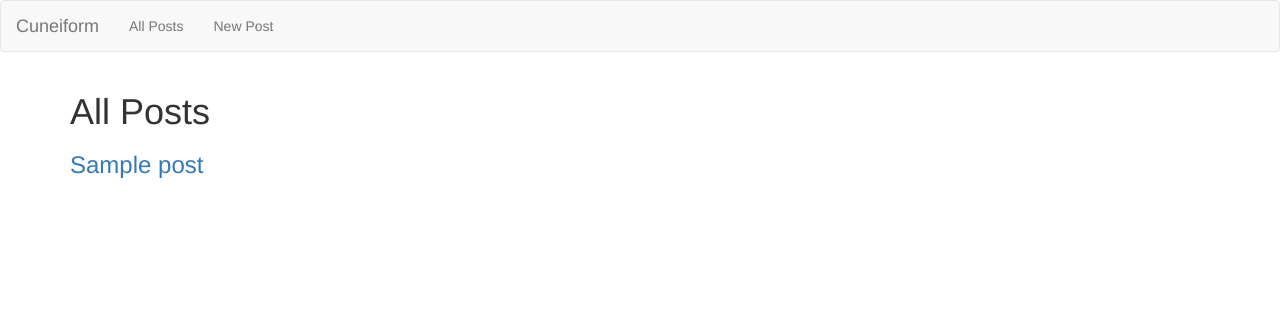
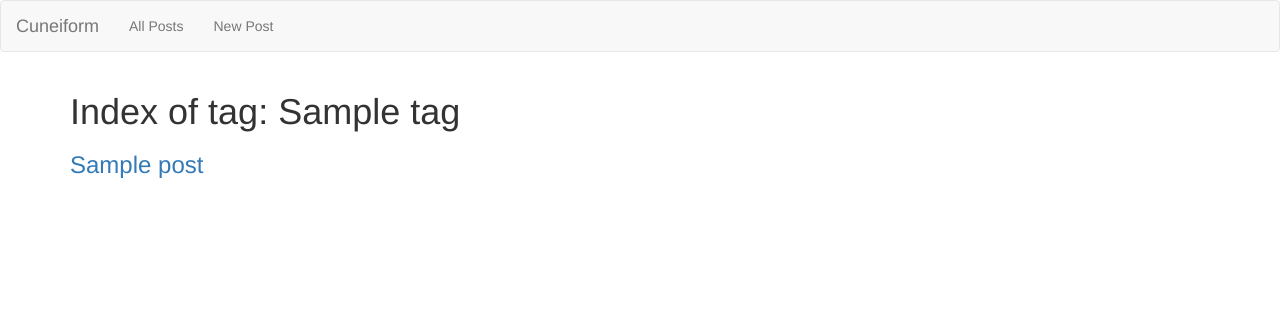
Before and after one commit to nervouna/Cuneiform, a Flask app: template templates/index.html in a window 1280 px wide. Shown: the top 312 px of the page. Run offline with Flask 2, Linux system fonts and the light colour scheme; the template is opened without the code that fills it: most values are stand-ins (such as "Sample title", 1, 10 or a date in 2020); some libraries are stand-ins or nearby versions.

Commit message:
feat(tags): tag index

```diff
--- a/app.py
+++ b/app.py
@@ -14,14 +14,16 @@ from markdown import markdown
 from leancloud import Engine
 from leancloud import LeanEngineError
 
+from leancloud import LeanCloudError
+
 from models import User
 from models import Attachment
 
-from utils import get_post_list
-from utils import has_more_posts
+from utils import get_posts
 from utils import get_single_post
 from utils import create_new_post
 from utils import parse_tag_names
+from utils import get_tag_by_name
 from utils import set_tag_by_name
 from utils import map_tags_to_post
 from utils import get_tags_by_post
@@ -36,12 +38,16 @@ engine = Engine(app)
 
 @app.route('/')
 def index(post_per_page=10):
+    current_page = 1
     if 'page' in request.args.keys():
-        current_page = int(request.args['page'])
-    else:
-        current_page = 1
-    posts, post_count = get_post_list(post_per_page, current_page)
-    more = has_more_posts(current_page, post_count, post_per_page)
+        current_page = int(request.args.get('page'))
+    try:
+        posts, more = get_posts(post_per_page, current_page)
+    except LeanCloudError as e:
+        if e.code == 101:
+            posts, more = None, False
+        else:
+            raise e
     return render_template('index.html', posts=posts, more=more, page=current_page)
 
 
@@ -84,6 +90,23 @@ def show_post(post_id):
     return render_template('single-post.html', post=post, tags=tags)
 
 
+@app.route('/tag/<tag_name>')
+def tag_index(tag_name, post_per_page=10):
+    current_page = 1
+    if 'page' in request.args.keys():
+        current_page = int(request.args.get('page'))
+    try:
+        tag = get_tag_by_name(tag_name)
+        print(tag_name)
+        posts, more = get_posts(post_per_page, current_page, tag)
+    except LeanCloudError as e:
+        if e.code == 101:
+            tag, posts, more = None, None, False
+        else:
+            raise e
+    return render_template('index.html', tag=tag, posts=posts, more=more, page=current_page)
+
+
 @app.route('/user/login')
 def login_form():
     return render_template('login.html')
--- a/templates/index.html
+++ b/templates/index.html
@@ -1,9 +1,13 @@
 {% extends "layout.html" %}
-{% block title %}Posts - Cuneiform{% endblock %}
+{% block title %}{% if tag %}{{ tag.name }}{% else %}Posts{% endif %} - Cuneiform{% endblock %}
 {% block body %}
 {% if posts %}
   <div class="posts">
+    {% if tag %}
+    <h1>Index of tag: {{ tag.name }}</h1>
+    {% else %}
     <h1>All Posts</h1>
+    {% endif %}
     {% for post in posts %}
     <h3><a href="{{ url_for('show_post', post_id=post.id) }}">{{ post.get('title') }}</a></h3>
     {% endfor %}
--- a/templates/single-post.html
+++ b/templates/single-post.html
@@ -5,7 +5,7 @@
     <h1>{{ post.title }}</h1>
     {% if tags %}
       <p>{% for tag in tags %}
-        <span class="label label-default">{{ tag.name }}</span>
+        <a href="{{ url_for('tag_index', tag_name=tag.name) }}"><span class="label label-default">{{ tag.name }}</span></a>
       {% endfor %}</p>
     {% endif %}
     <p>Created at {{ post.created_at.strftime('%Y-%m-%d %H:%M:%S') }} by {{ post.author.get('nickname') }}</p>
```
Also changed, not shown: utils.py (+14 -38 lines).
